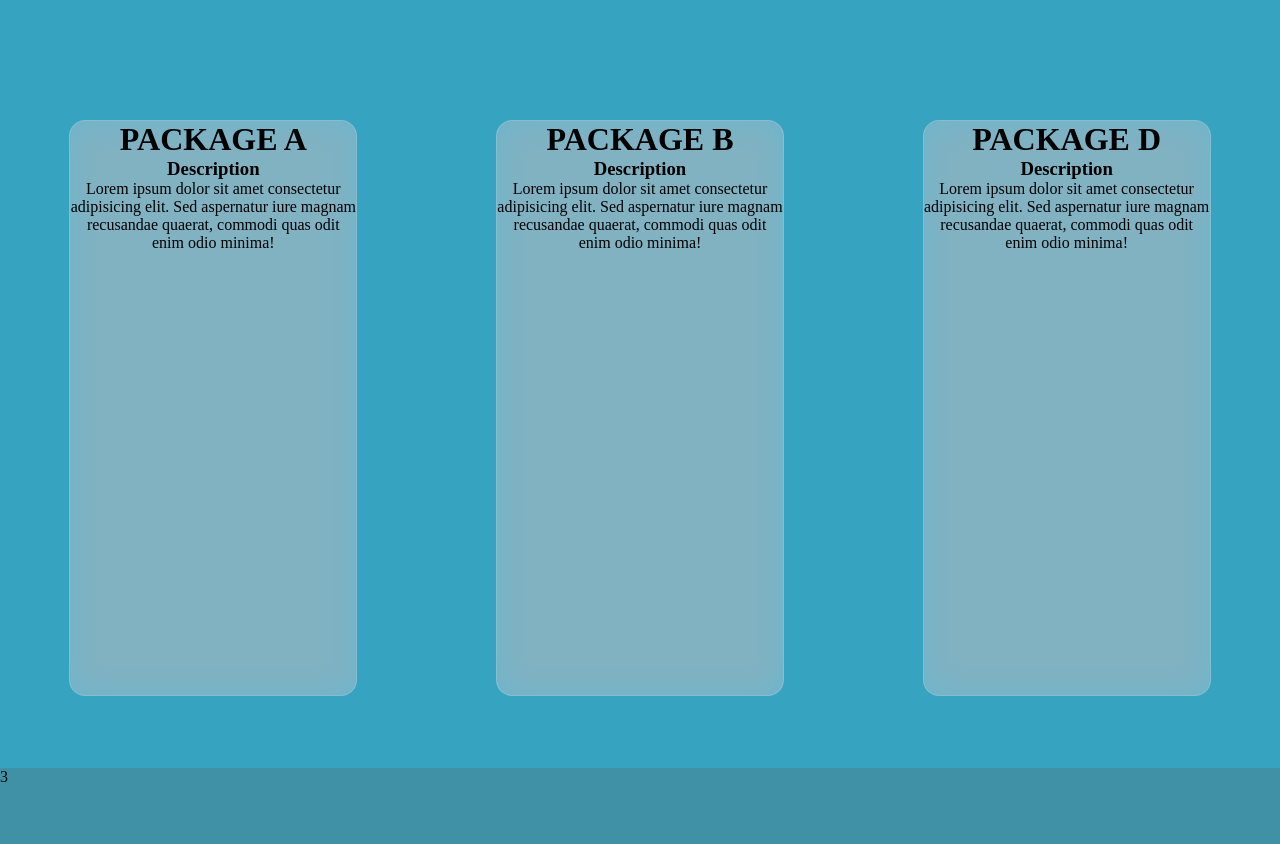
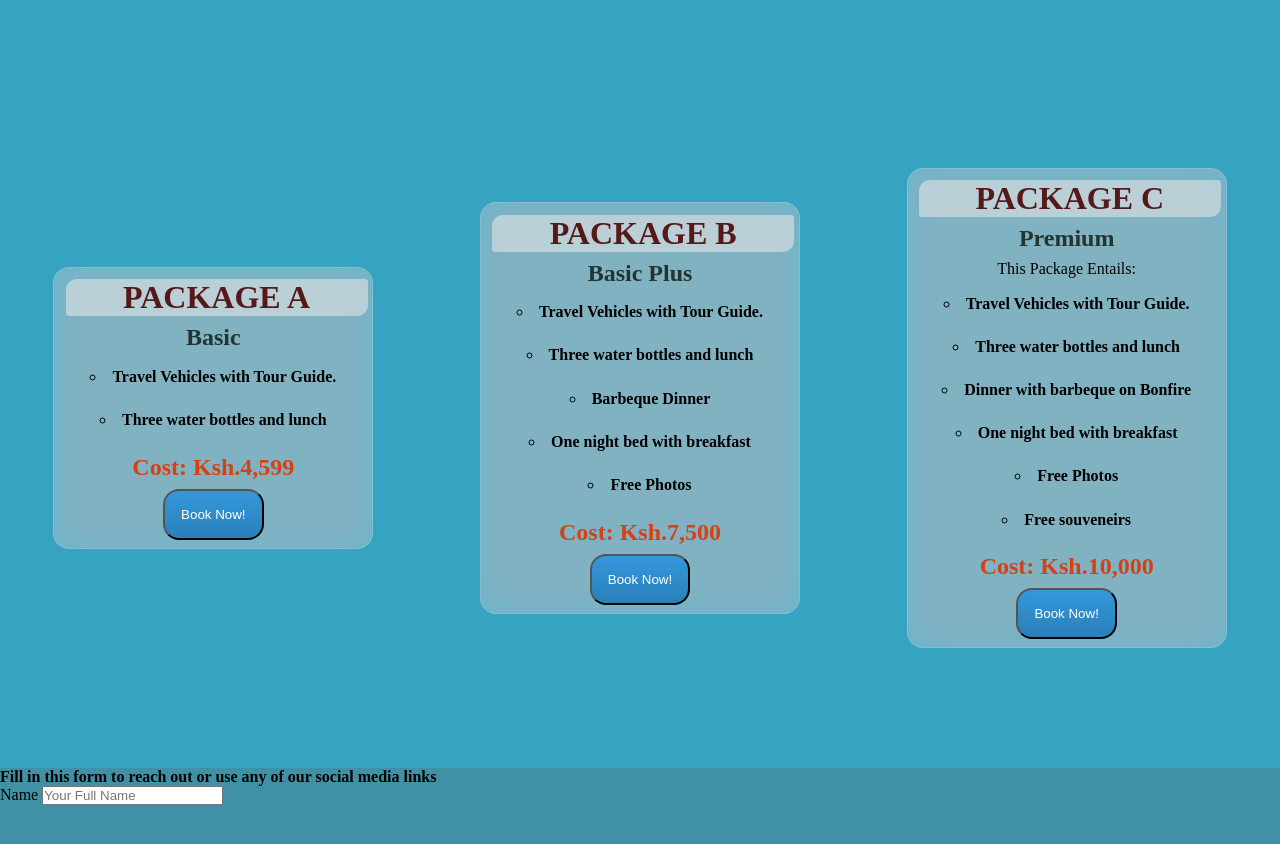
Before and after one commit to richardkanai123/Simba-Travels, a website: page index.html in a window 1280 px wide. Shown: the part 1680-2524 px from the top of the page. Drawn offline with nearby package versions, Linux system fonts and the light colour scheme.

Commit message:
End of contacts page

```diff
--- a/index.html
+++ b/index.html
@@ -98,26 +98,58 @@
 
 
     <div class="container Services" id="Services">
-        <div class="card" data-tilt data-tilt-max="20" data-tilt-speed="100" data-tilt-perspective="0">
+        <div class="card basic" data-tilt data-tilt-max="30" data-tilt-speed="1000" data-tilt-perspective="0" transition = 'true'>
 
             <h1>PACKAGE A</h1>
-            <h3>Description</h3>
-            <p>Lorem ipsum dolor sit amet consectetur adipisicing elit. Sed aspernatur iure magnam recusandae quaerat, commodi quas odit enim odio minima!</p>
+            <h3>Basic</h3>
+            <ul>
+                <li>Travel Vehicles with Tour Guide.</li>
+                <li> Three water bottles and lunch</li>
+            </ul>
+            <h2>Cost: Ksh.4,599</h2>
+            <button>Book Now!</button>
         </div>
-        <div class="card" data-tilt data-tilt-max="20" data-tilt-speed="100" data-tilt-perspective="0">
+
+        <div class="card basicp" data-tilt data-tilt-max="30" data-tilt-speed="1000" data-tilt-perspective="0" transition = 'true'>
             <h1>PACKAGE B</h1>
-            <h3>Description</h3>
-            <p>Lorem ipsum dolor sit amet consectetur adipisicing elit. Sed aspernatur iure magnam recusandae quaerat, commodi quas odit enim odio minima!</p>
+            <h3>Basic Plus</h3>
+            <ul>
+                <li>Travel Vehicles with Tour Guide.</li>
+                <li> Three water bottles and lunch</li>
+                <li>Barbeque Dinner </li>
+                <li>One night bed with breakfast</li>
+                <li>Free Photos</li>
+            </ul>
+            <h2>Cost: Ksh.7,500</h2>
+            <button>Book Now!</button>
         </div>
-        <div class="card" data-tilt data-tilt-max="20" data-tilt-speed="100" data-tilt-perspective="0">
-            <h1>PACKAGE D</h1>
-            <h3>Description</h3>
-            <p>Lorem ipsum dolor sit amet consectetur adipisicing elit. Sed aspernatur iure magnam recusandae quaerat, commodi quas odit enim odio minima!</p>
+
+        <div class="card premium" data-tilt data-tilt-max="30" data-tilt-speed="1000" data-tilt-perspective="0" transition = 'true'>
+            <h1>PACKAGE C</h1>
+            <h3>Premium</h3>
+            <p>This Package Entails:</p>
+            <ul>
+                <li>Travel Vehicles with Tour Guide.</li>
+                <li> Three water bottles and lunch</li>
+                <li>Dinner with barbeque on Bonfire </li>
+                <li>One night bed with breakfast</li>
+                <li>Free Photos</li>
+                <li>Free souveneirs</li>
+            </ul>
+            <h2>Cost: Ksh.10,000</h2>
+            <button>Book Now!</button>
         </div>
 
     </div>
 
-    <div class="container Contact" id="Contact">3
+    <div class="container Contact" id="Contact">
+        <h4>Fill in this form to reach out or use any of our social media links</h4>
+        <form method="post" name="ContactForm">
+            <Label for="Name">Name</Label>
+            <input type="text" name="Name" id="Name" placeholder="Your Full Name" required>
+
+
+        </form>
 
     </div>
 
--- a/index.js
+++ b/index.js
@@ -21,7 +21,7 @@ function NextSlide(){
 
 
 window.onload = NextSlide();
-setInterval(NextSlide, 3000);
+setInterval(NextSlide, 5000);
 nextbtn.addEventListener('click', NextSlide);
 
 
@@ -39,5 +39,3 @@ function PrevSlide(){
 }
 
 prevbtn.addEventListener('click', PrevSlide);
-
-// tilt js
--- a/style.css
+++ b/style.css
@@ -305,10 +305,10 @@ ul a:hover{
     align-self: center;
     align-items: center;
     text-align: center;
-    width: 18rem;
+    width: 20.0rem;
     border: solid 1px;
     text-align: center;
-    height: 80%;
+    height: fit-content;
     margin: 0.5rem;
     backdrop-filter: blur(17px) saturate(65%);
     -webkit-backdrop-filter: blur(17px) saturate(65%);
@@ -316,9 +316,76 @@ ul a:hover{
     border-radius: 1rem;
     border: 1px solid rgba(255, 255, 255, 0.125);
     cursor: pointer;
+    padding: 0.5rem;
+    transition: ease;
+}
+
+.card h1{
+    color: rgba(75, 5, 5, 0.897);
+    width: 100%;
+    border-radius: 0.7rem 0.2rem;
+    margin: 0.2rem;
+    background-color: rgba(228, 228, 228, 0.589);
+}
+
+.card h3{
+    color: rgba(33, 46, 39, 0.952);
+    margin: 0.5rem;
+    font-size: 1.5rem;
+}
+
+.card ul{
+    list-style-type:circle;
+}
+
+.card ul li{
+    margin-left: 0;
+    font-size:1rem;
+    line-height: 2;
+    padding: 0.1rem;
+    margin: 0.5rem;
+    list-style-position: inside;
+    font-weight: 700;
+}
+
+.card h2{
+    color: rgba(216, 62, 16, 0.979);
+    padding: 0.5rem;
 }
 
 
-.Contact{
+
+.card button {
+    background: #3498db;
+    background-image: -webkit-linear-gradient(top, #3498db, #2980b9);
+    background-image: -moz-linear-gradient(top, #3498db, #2980b9);
+    background-image: -ms-linear-gradient(top, #3498db, #2980b9);
+    background-image: -o-linear-gradient(top, #3498db, #2980b9);
+    background-image: linear-gradient(to bottom, #3498db, #2980b9);
+    -webkit-border-radius: 15;
+    -moz-border-radius: 15;
+    border-radius: 1rem;
+    font-family: Arial;
+    color: #ffff;
+    font-size: 1rempx;
+    padding: 1rem;
+    text-decoration: none;
+    cursor: grabbing;
+
+  }
+
+  .card button:hover {
+    background: #3cb0fd;
+    background-image: -webkit-linear-gradient(top, #3cb0fd, #085080);
+    background-image: -moz-linear-gradient(top, #3cb0fd, #085080);
+    background-image: -ms-linear-gradient(top, #3cb0fd, #085080);
+    background-image: -o-linear-gradient(top, #3cb0fd, #085080);
+    background-image: linear-gradient(to bottom, #3cb0fd, #085080);
+    text-decoration: none;
+  }
+
+
+  .Contact{
     background: rgba(4, 111, 138, 0.76);
+    position: relative;
 }
```
